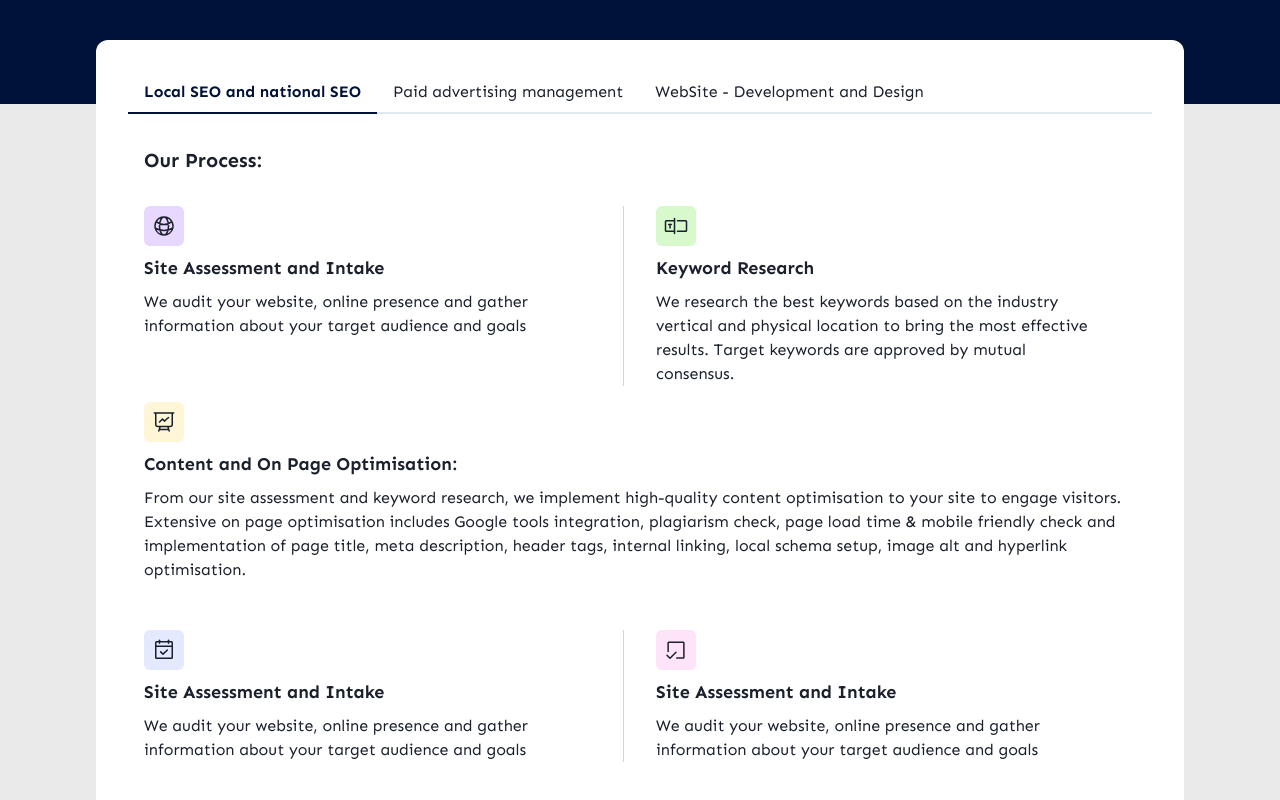
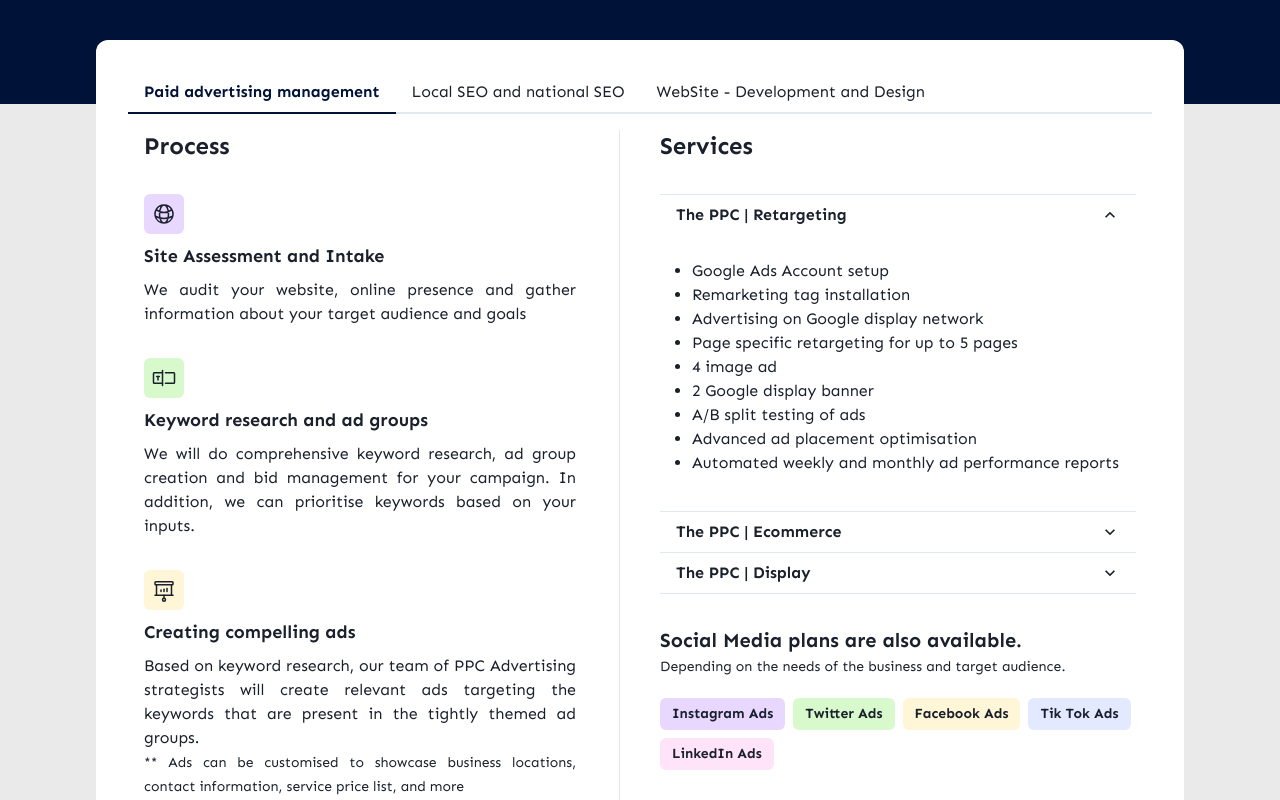
Before and after one commit to ngrpedro/bettermark, a React (Vite) app: page /Services in a window 1280 px wide. Shown: the part 240-1040 px from the top of the page. Built offline with nearby package versions, Linux system fonts and the light colour scheme; a web font is replaced by a local one.

Commit message:
services

```diff
--- a/src/components/AdvertisingManag.jsx
+++ b/src/components/AdvertisingManag.jsx
@@ -4,12 +4,12 @@ import { FileDoc, Info, ProjectorScreenChart, Textbox } from 'phosphor-react';
 
 const AdvertisingManag = () => {
     return (
-        <div>
-            <div className='grid grid-cols-1 md:grid-cols-2 gap-y-4 gap-x-8'>
-                <h1 className='md:col-span-2 py-4 text-xl font-bold'>
-                    Our Process:
+        <div className='grid grid-cols-1 md:grid-cols-2 gap-10'>
+            <div className='space-y-8 border-b md:border-b-0 md:border-r border-gray-200 pr-10 pb-10'>
+                <h1 className='text-2xl font-bold'>
+                    Process
                 </h1>
-                <div className='flex flex-col items-start justify-start gap-2 md:border-r border-gray-300'>
+                <div className='flex flex-col items-start justify-start gap-2 max-w-[27rem] text-justify'>
                     <div className='p-2 rounded-md bg-[#e8d7ff]'>
                         <svg xmlns="http://www.w3.org/2000/svg" fill="none" viewBox="0 0 24 24" strokeWidth={1.5} stroke="currentColor"
                             className="w-6 h-6">
@@ -18,31 +18,31 @@ const AdvertisingManag = () => {
                     </div>
 
                     <p className='text-lg font-bold'>Site Assessment and Intake</p>
-                    <p className='text-md max-w-sm'>
+                    <p className='text-md'>
                         We audit your website, online presence and gather
                         information about your target audience and goals
                     </p>
                 </div>
 
-                <div className='flex flex-col items-start justify-start gap-2'>
+                <div className='flex flex-col items-start justify-start gap-2 max-w-[27rem] text-justify'>
                     <div className='p-2 rounded-md bg-[#d8f9cc]'>
                         <Textbox size={24} />
                     </div>
 
                     <p className='text-lg font-bold'>Keyword research and ad groups</p>
-                    <p className='text-md  max-w-md'>
+                    <p className='text-md'>
                         We will do comprehensive keyword research, ad group creation and bid management for your campaign.
                         In addition, we can prioritise keywords based on your inputs.
                     </p>
                 </div>
 
-                <div className='md:col-span-2 flex flex-col items-start justify-start gap-2 md:mb-8'>
+                <div className='flex flex-col items-start justify-start gap-2 max-w-[27rem] text-justify'>
                     <div className='p-2 rounded-md bg-[#fff6d7]'>
                         <ProjectorScreenChart size={24} />
                     </div>
 
                     <p className='text-lg font-bold'>Creating compelling ads</p>
-                    <p className='text-md max-w-2xl'>
+                    <p className='text-md'>
                         Based on keyword research, our team of PPC Advertising strategists will create
                         relevant ads targeting the keywords that are present in the tightly themed ad groups.
                         <br />
@@ -51,36 +51,34 @@ const AdvertisingManag = () => {
                     </p>
                 </div>
 
-                <div className='flex flex-col items-start justify-start gap-2 md:border-r border-gray-300'>
+                <div className='flex flex-col items-start justify-start gap-2 max-w-[27rem] text-justify'>
                     <div className='p-2 rounded-md bg-[#E3E9FF]'>
                         <FileDoc size={24} />
                     </div>
 
                     <p className='text-lg font-bold'>Keyword research and ad groups</p>
-                    <p className='text-md max-w-sm'>
+                    <p className='text-md'>
                         We will do comprehensive keyword research, ad group creation and bid management for your campaign.
                         In addition, we can prioritise keywords based on your inputs.
                     </p>
                 </div>
 
-                <div className='flex flex-col items-start justify-start gap-2'>
+                <div className='flex flex-col items-start justify-start gap-2 max-w-[27rem] text-justify'>
                     <div className='p-2 rounded-md bg-[#FFE3F9]'>
                         <Info size={24} />
                     </div>
 
                     <p className='text-lg font-bold'>Reports</p>
-                    <p className='text-md max-w-sm'>
+                    <p className='text-md'>
                         Weekly and Monthly PPC performance reports are sent out automatically to
                         keep you informed about the results we’ve achieved.
                     </p>
                 </div>
             </div>
 
-            <hr className='my-10 md:my-20' />
-
-            <div className='grid grid-cols-1 md:grid-cols-2 gap-10 items-start'>
-                <h1 className='md:col-span-2 text-2xl font-bold'>
-                    Services:
+            <div className='space-y-8'>
+                <h1 className='text-2xl font-bold'>
+                    Services
                 </h1>
                 <Accordion defaultIndex={[0]} allowMultiple>
                     <AccordionItem>
--- a/src/components/NavBar.jsx
+++ b/src/components/NavBar.jsx
@@ -32,7 +32,7 @@ const NavBar = () => {
       <ul className="hidden md:flex items-center justify-center gap-8 text-[#011238] font-bold text-lg">
         <Link to="/">
           <li>Home</li>
-        </Link>{/*
+        </Link>
         <Link to="/Services">
           <li>Services</li>
         </Link>
@@ -41,7 +41,7 @@ const NavBar = () => {
         </Link>
         <Link to="/ContactUs">
           <li>Contact Us</li>
-        </Link> */}
+        </Link>
       </ul>
       <div className="flex md:hidden">
         <IconButton
--- a/src/components/SEOService.jsx
+++ b/src/components/SEOService.jsx
@@ -4,12 +4,11 @@ import { CalendarCheck, CheckSquareOffset, Textbox } from 'phosphor-react'
 
 const SEOService = () => {
     return (
-        <div className='grid grid-cols-1 md:grid-cols-2 gap-y-4 gap-x-8'>
-            <h1 className='md:col-span-2 py-4 text-xl font-bold'>
-                Our Process:
+        <div className='grid grid-cols-1 md:grid-cols-2 gap-8'>
+            <h1 className='md:col-span-2 text-2xl font-bold'>
+                Process
             </h1>
-
-            <div className='flex flex-col items-start justify-start gap-2 md:border-r border-gray-300'>
+            <div className='flex flex-col items-start justify-start gap-2 text-justify md:border-r border-gray-300'>
                 <div className='p-2 rounded-md bg-[#e8d7ff]'>
                     <svg xmlns="http://www.w3.org/2000/svg" fill="none" viewBox="0 0 24 24" strokeWidth={1.5} stroke="currentColor"
                         className="w-6 h-6">
@@ -18,13 +17,13 @@ const SEOService = () => {
                 </div>
 
                 <p className='text-lg font-bold'>Site Assessment and Intake</p>
-                <p className='text-md max-w-sm'>
+                <p className='text-md max-w-md'>
                     We audit your website, online presence and gather
                     information about your target audience and goals
                 </p>
             </div>
 
-            <div className='flex flex-col items-start justify-start gap-2'>
+            <div className='flex flex-col items-start justify-start gap-2 text-justify'>
                 <div className='p-2 rounded-md bg-[#d8f9cc]'>
                     <Textbox size={24} />
                 </div>
@@ -37,7 +36,7 @@ const SEOService = () => {
                 </p>
             </div>
 
-            <div className='md:col-span-2 flex flex-col items-start justify-start gap-2 md:mb-8'>
+            <div className='md:col-span-2 flex flex-col items-start justify-start gap-2 text-justify md:mb-8'>
                 <div className='p-2 rounded-md bg-[#fff6d7]'>
                     <svg xmlns="http://www.w3.org/2000/svg" fill="none" viewBox="0 0 24 24" strokeWidth={1.5} stroke="currentColor"
                         className="w-6 h-6">
@@ -47,7 +46,7 @@ const SEOService = () => {
                 </div>
 
                 <p className='text-lg font-bold'>Content and On Page Optimisation:</p>
-                <p className='text-md max-w-6xl'>
+                <p className='text-md max-w-md md:max-w-6xl'>
                     From our site assessment and keyword research, we implement high-quality content
                     optimisation to your site to engage visitors. Extensive on page optimisation includes Google tools integration,
                     plagiarism check, page load time & mobile friendly check and implementation of page title, meta description, header
@@ -56,25 +55,25 @@ const SEOService = () => {
                 </p>
             </div>
 
-            <div className='flex flex-col items-start justify-start gap-2 md:border-r border-gray-300'>
+            <div className='flex flex-col items-start justify-start gap-2 text-justify md:border-r border-gray-300'>
                 <div className='p-2 rounded-md bg-[#E3E9FF]'>
                     <CalendarCheck size={24} />
                 </div>
 
                 <p className='text-lg font-bold'>Site Assessment and Intake</p>
-                <p className='text-md max-w-sm'>
+                <p className='text-md max-w-md'>
                     We audit your website, online presence and gather
                     information about your target audience and goals
                 </p>
             </div>
 
-            <div className='flex flex-col items-start justify-start gap-2'>
+            <div className='flex flex-col items-start justify-start gap-2 text-justify'>
                 <div className='p-2 rounded-md bg-[#FFE3F9]'>
                     <CheckSquareOffset size={24} />
                 </div>
 
                 <p className='text-lg font-bold'>Site Assessment and Intake</p>
-                <p className='text-md max-w-sm'>
+                <p className='text-md max-w-md'>
                     We audit your website, online presence and gather
                     information about your target audience and goals
                 </p>
--- a/src/pages/Services.jsx
+++ b/src/pages/Services.jsx
@@ -19,13 +19,15 @@ const Services = () => {
                             fontWeight: "700",
                             border: "#011238",
                             borderBottom: "2px"
-                        }}>Local SEO and national SEO</Tab>
+                        }}>Paid advertising management</Tab>
+
                         <Tab _selected={{
                             color: "#011238",
                             fontWeight: "700",
                             border: "#011238",
                             borderBottom: "2px"
-                        }}>Paid advertising management</Tab>
+                        }}>Local SEO and national SEO</Tab>
+
                         <Tab _selected={{
                             color: "#011238",
                             fontWeight: "700",
@@ -36,10 +38,10 @@ const Services = () => {
 
                     <TabPanels>
                         <TabPanel>
-                            <SEOService />
+                            <AdvertisingManag />
                         </TabPanel>
                         <TabPanel>
-                            <AdvertisingManag />
+                            <SEOService />
                         </TabPanel>
                         <TabPanel>
                             <p>WebSite - Development and Design</p>
--- a/src/sections/Header.jsx
+++ b/src/sections/Header.jsx
@@ -11,7 +11,7 @@ const Header = () => {
           <span className="text-[#AB72D8]">stop wasting</span> {""}
           money with<span className="text-[#AB72D8]"> marketing </span> that doesnt work?
         </h1>
-        <div className="m-auto ">
+        <div className="m-auto relative">
           <img src={mainimage_desk} alt="" className="max-w-[348px] md:max-w-[29rem] mt-16 lg:mt-0" />
         </div>
       </div>
```
Also changed, not shown: src/assets/mainimage.png (added).
